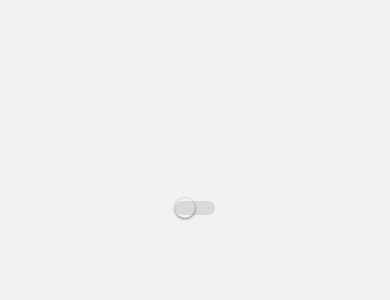
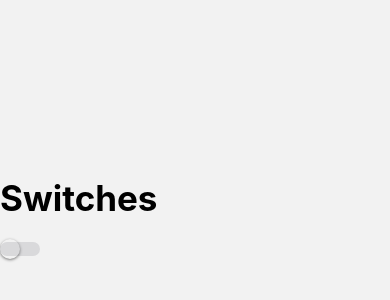
Before and after one commit to FranCarn/RNComponents, a React Native app: screen /SwitchScreen in a window 390 px wide. Shown: the part 214-514 px from the top of the page. Built offline with nearby package versions, Linux system fonts and the light colour scheme.

Commit message:
reutilizable header

```diff
--- /dev/null
+++ b/src/components/HeaderTitle.tsx
@@ -0,0 +1,18 @@
+import React from 'react';
+import {Text, View} from 'react-native';
+import {useSafeAreaInsets} from 'react-native-safe-area-context';
+import {styles} from '../theme/appTheme';
+
+interface Props {
+  title: string;
+}
+
+export const HeaderTitle = ({title}: Props) => {
+  const {top} = useSafeAreaInsets();
+
+  return (
+    <View style={{marginTop: top + 20, marginBottom: 20}}>
+      <Text style={styles.title}>{title}</Text>
+    </View>
+  );
+};
--- a/src/screens/HomeScreen.tsx
+++ b/src/screens/HomeScreen.tsx
@@ -1,21 +1,11 @@
 import React from 'react';
-import {View, FlatList, Text} from 'react-native';
+import {View, FlatList} from 'react-native';
 import {styles} from '../theme/appTheme';
-import {useSafeAreaInsets} from 'react-native-safe-area-context';
 import {FlatListMenuItem} from '../components/FlatListMenuItem';
 import {menuItems} from '../data/menuItems';
+import {HeaderTitle} from '../components/HeaderTitle';
 
 export const HomeScreen = () => {
-  const {top} = useSafeAreaInsets();
-
-  const renderListHeader = () => {
-    return (
-      <View style={{marginTop: top + 20, marginBottom: 20}}>
-        <Text style={styles.title}>Menu Options</Text>
-      </View>
-    );
-  };
-
   const itemSeparator = () => {
     return (
       <View
@@ -28,7 +18,7 @@ export const HomeScreen = () => {
         data={menuItems}
         keyExtractor={item => item.name}
         renderItem={({item}) => <FlatListMenuItem item={item} />}
-        ListHeaderComponent={renderListHeader}
+        ListHeaderComponent={() => <HeaderTitle title="Menu Options" />}
         ItemSeparatorComponent={itemSeparator}
       />
     </View>
--- a/src/screens/SwitchScreen.tsx
+++ b/src/screens/SwitchScreen.tsx
@@ -1,5 +1,6 @@
 import React, {useState} from 'react';
 import {View, Switch, StyleSheet, Platform} from 'react-native';
+import {HeaderTitle} from '../components/HeaderTitle';
 
 const SwitchScreen = () => {
   const [isEnabled, setIsEnabled] = useState(false);
@@ -7,6 +8,7 @@ const SwitchScreen = () => {
 
   return (
     <View style={styles.container}>
+      <HeaderTitle title="Switches" />
       <Switch
         trackColor={{false: '#D9D9DB', true: '#5856D6'}}
         thumbColor={Platform.OS === 'android' ? '#5856D6' : ''}
@@ -21,7 +23,6 @@ const SwitchScreen = () => {
 const styles = StyleSheet.create({
   container: {
     flex: 1,
-    alignItems: 'center',
     justifyContent: 'center',
   },
 });
```
